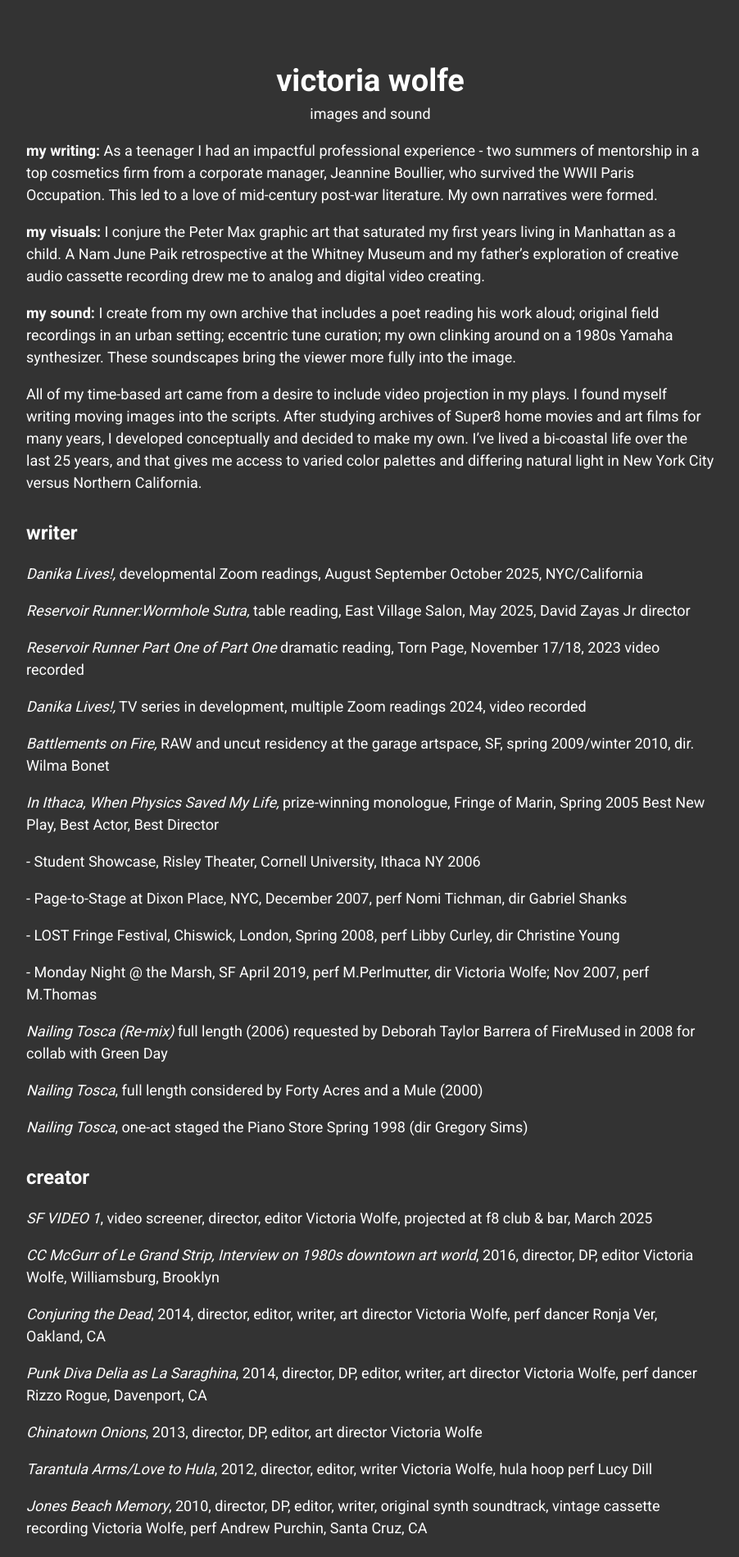
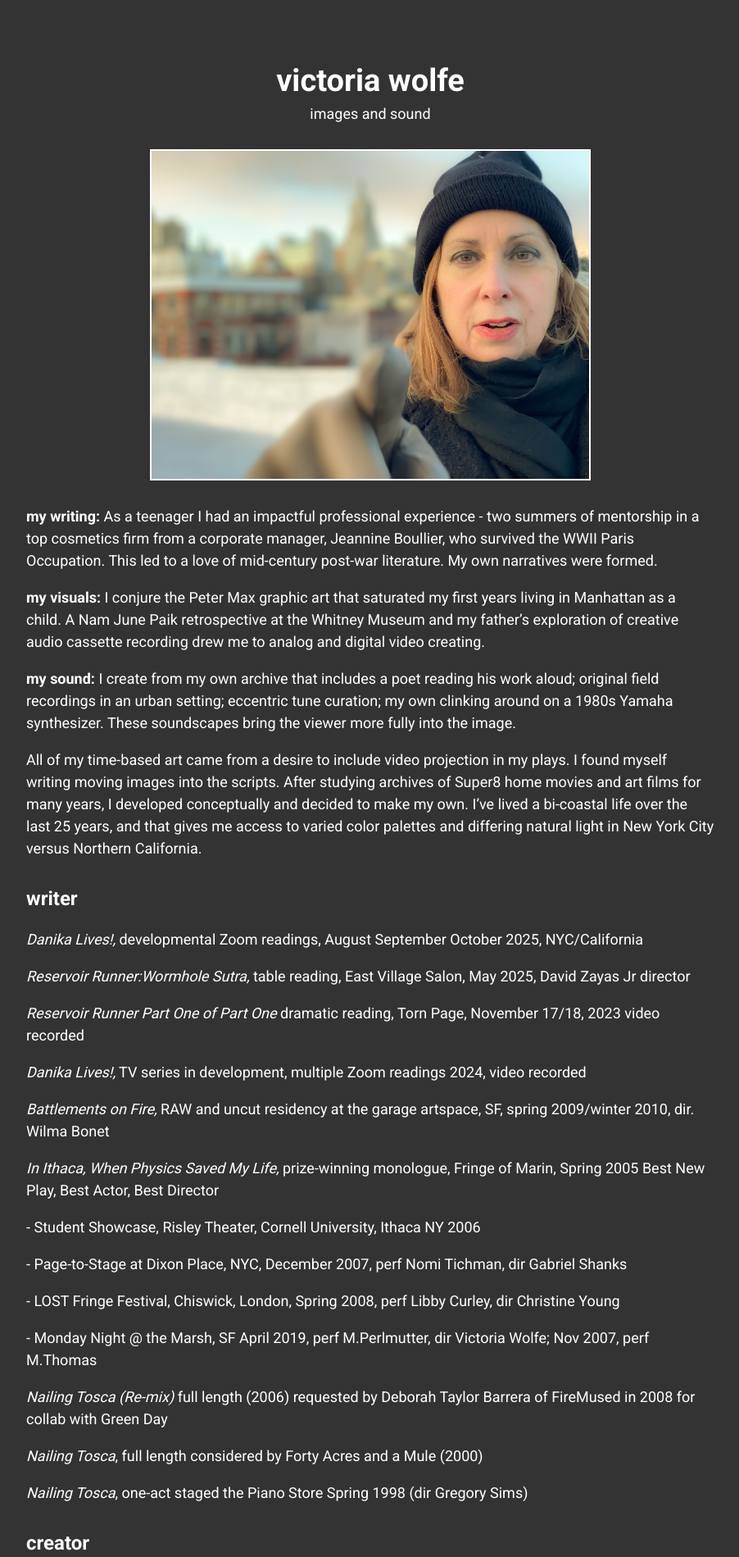
Before and after one commit to minicreative/victoriawolfe, a Jekyll site: the page built from index.md, in a window 1280 px wide. Shown: the top 1899 px of the page at 82% size, without its empty margins (188-1090 px from the left). Built offline with Jekyll 4.4.1, drawn with Linux system fonts in a browser that asks for light colours.

Commit message:
Update Pages “home”

```diff
--- a/index.md
+++ b/index.md
@@ -7,6 +7,8 @@ layout: page
 <h1>victoria wolfe</h1>
 <p>images and sound</p>
 </div>
+
+![](uploads/vpointingatcamera.jpg)
 
 **my writing:** As a teenager I had an impactful professional experience - two summers of mentorship in a top cosmetics firm from a corporate manager, Jeannine Boullier, who survived the WWII Paris Occupation. This led to a love of mid-century post-war literature. My own narratives were formed.
 
```
